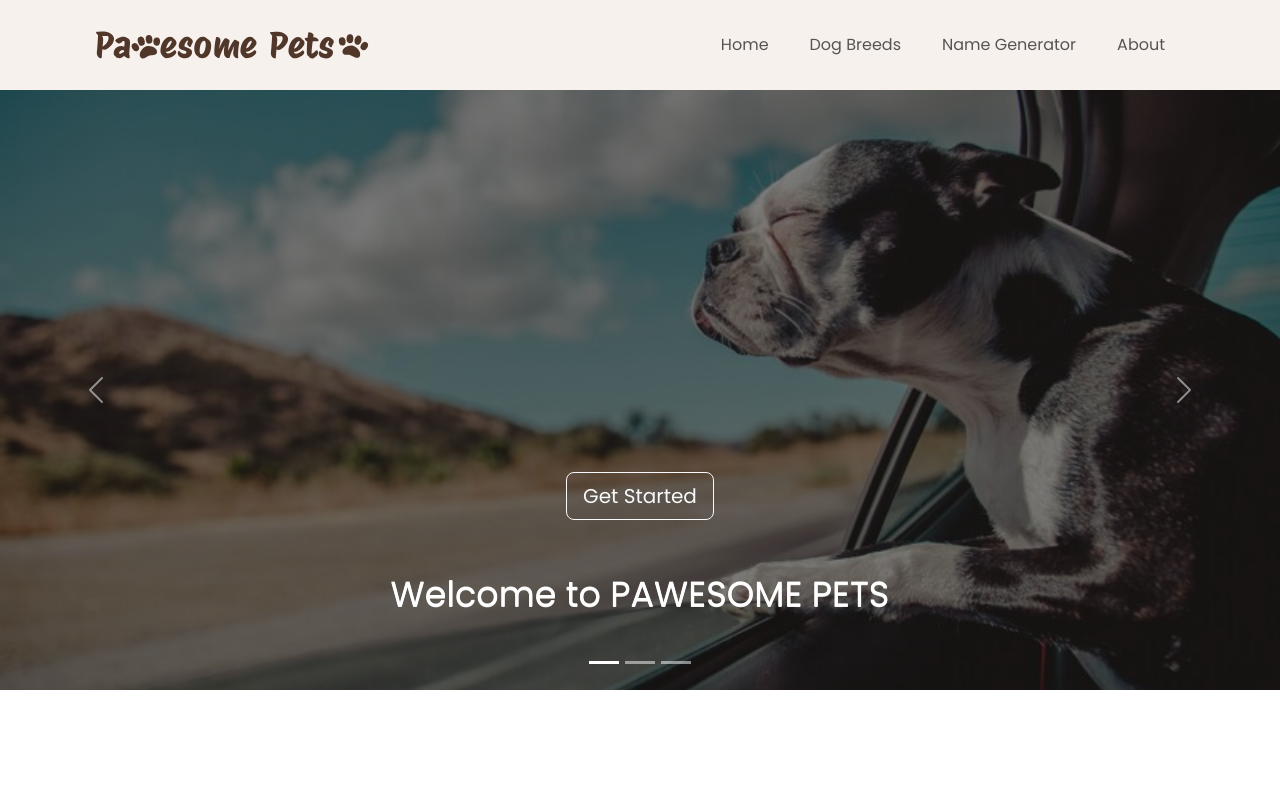
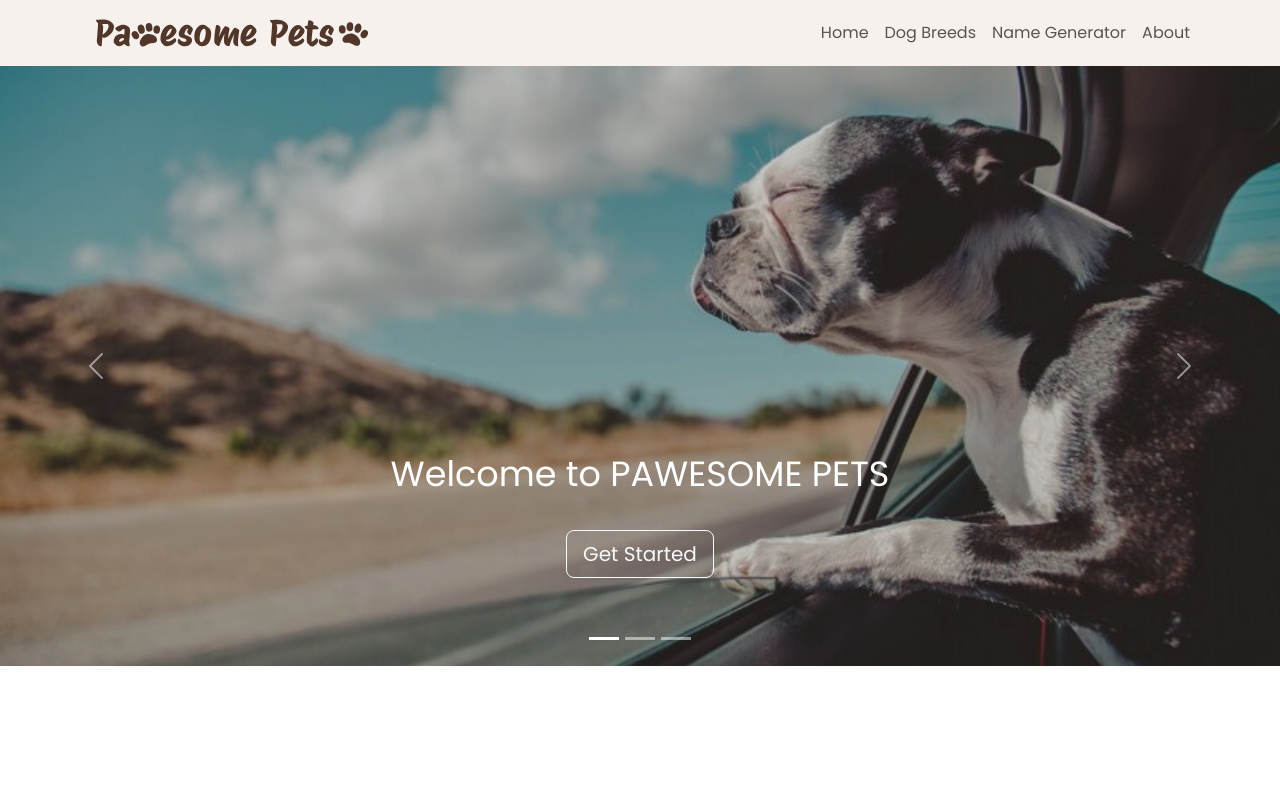
Before and after one commit to rosiegalezia/pawsome-pets, a React (Vite) app: page /#/ in a window 1280 px wide. Both pictures are taken after a click on the button 604 px from the left and 662 px from the top of the page. Shown: the top 800 px of the page. Built offline with nearby package versions, Linux system fonts and the light colour scheme.

Commit message:
navbar.css deleted,carousel text fixed,img opacity changed

```diff
--- a/src/Components/Carousel.jsx
+++ b/src/Components/Carousel.jsx
@@ -6,7 +6,6 @@ import Button from 'react-bootstrap/Button';
 import { Link } from 'react-router-dom';
 
 import "@fontsource/poppins"; // Defaults to weight 400
-// import './NavBar.css';
 import './Components.css';
 
 function CarouselFade() {
@@ -17,26 +16,26 @@ function CarouselFade() {
         <img src={carouselImg1} alt='dog in the car' className='carousel-img d-block w-100' text="First slide"/>
         <Carousel.Caption>
           <div className="mb-2">
+          <p className='carouselWelcome'>Welcome to PAWESOME PETS</p>
             <Link to="Info">
               <Button variant="outline-light" size="lg" className="carouselBtn">
                 Get Started
               </Button>
             </Link>
           </div>
-        <p className='carouselWelcome'>Welcome to PAWESOME PETS</p>
         </Carousel.Caption>
       </Carousel.Item>
       <Carousel.Item className='c-item'>
         <img src={carouselImg3} alt='dog with stick' className='carousel-img d-block w-100' text="Second slide"/>
         <Carousel.Caption>
         <div className="mb-2">
+        <p className='carouselP'>Find your fur-ever friend and come up with a paw-fect name for them 🐾</p>
           <Link to="Info">
             <Button variant="outline-light" size="lg" className="carouselBtn">
               Get Started
             </Button>
           </Link>
         </div>
-        <p className='carouselP'>Find your fur-ever friend and come up with a paw-fect name for them 🐾</p>
         </Carousel.Caption>
       </Carousel.Item>
       <Carousel.Item className='c-item'>
@@ -49,8 +48,6 @@ function CarouselFade() {
               </Button>
             </Link>
           </div>
-          <p className='carouselP'>
-          </p>
         </Carousel.Caption>
       </Carousel.Item>
     </Carousel>
--- a/src/Components/Components.css
+++ b/src/Components/Components.css
@@ -118,7 +118,7 @@ body {
 .carousel-img {
     height: 100%;
     object-fit: cover;
-    opacity: 0.5;
+    opacity: 0.8;
 }
 
 .carouselBtn {
@@ -126,11 +126,6 @@ body {
     margin-bottom: 40px;
 }
 
-/* @media (min-width: 768px) {
-    .carousel-img {
-      height: 60vh !important;
-    }
-  } */
 .carouselP {
     font-size: 25px;
     font-family: poppins !important;
@@ -138,7 +133,6 @@ body {
 
 .carouselWelcome {
     font-size: 35px;
-    text-shadow: 0px 1px whitesmoke;
     font-family: poppins !important;
     margin-bottom: 30px;
 }
--- a/src/Components/NavBar.css
+++ /dev/null
@@ -1,49 +0,0 @@
-
-body {
-  font-family: poppins;
-}
-
-.ms-auto {
-  font-family: poppins!important;
-  /* margin-right: -15vh not working with reposive screen*/
-}
-
-.nav-link {
-  margin-right: 25px; /* Adjust the spacing*/
-}
-
-.navbar {
-  padding: 20px!important;
-}
-
-.c-item {
-  height:600px;
-}
-
-.carousel-img {
-  height:100%;
-  object-fit: cover
-}
-
-.carouselBtn {
-  font-family: poppins !important;
-  margin-bottom: 40px;
-}
-
-/* @media (min-width: 768px) {
-  .carousel-img {
-    height: 60vh !important;
-  }
-} */
-
-/* .carouselP {
-  font-size: 25px;
-  font-family: poppins!important;
-} */
-
-/* .carouselWelcome {
-  font-size: 35px;
-  text-shadow: 0px 1px whitesmoke;
-  font-family: poppins!important;
-  margin-bottom: 30px;
-} */
--- a/src/Components/NavBar.jsx
+++ b/src/Components/NavBar.jsx
@@ -10,7 +10,6 @@ import "@fontsource/poppins/400-italic.css"; // Specify weight and style
 import ReactDOM from 'react-dom'
 import Logo from "../assets/logo-one-line.svg"
 import '../Components/Components.css'
-import "./NavBar.css"
 
 function NavBar() {
   return (
```
Lines whose indentation alone changed are shown as unchanged.
